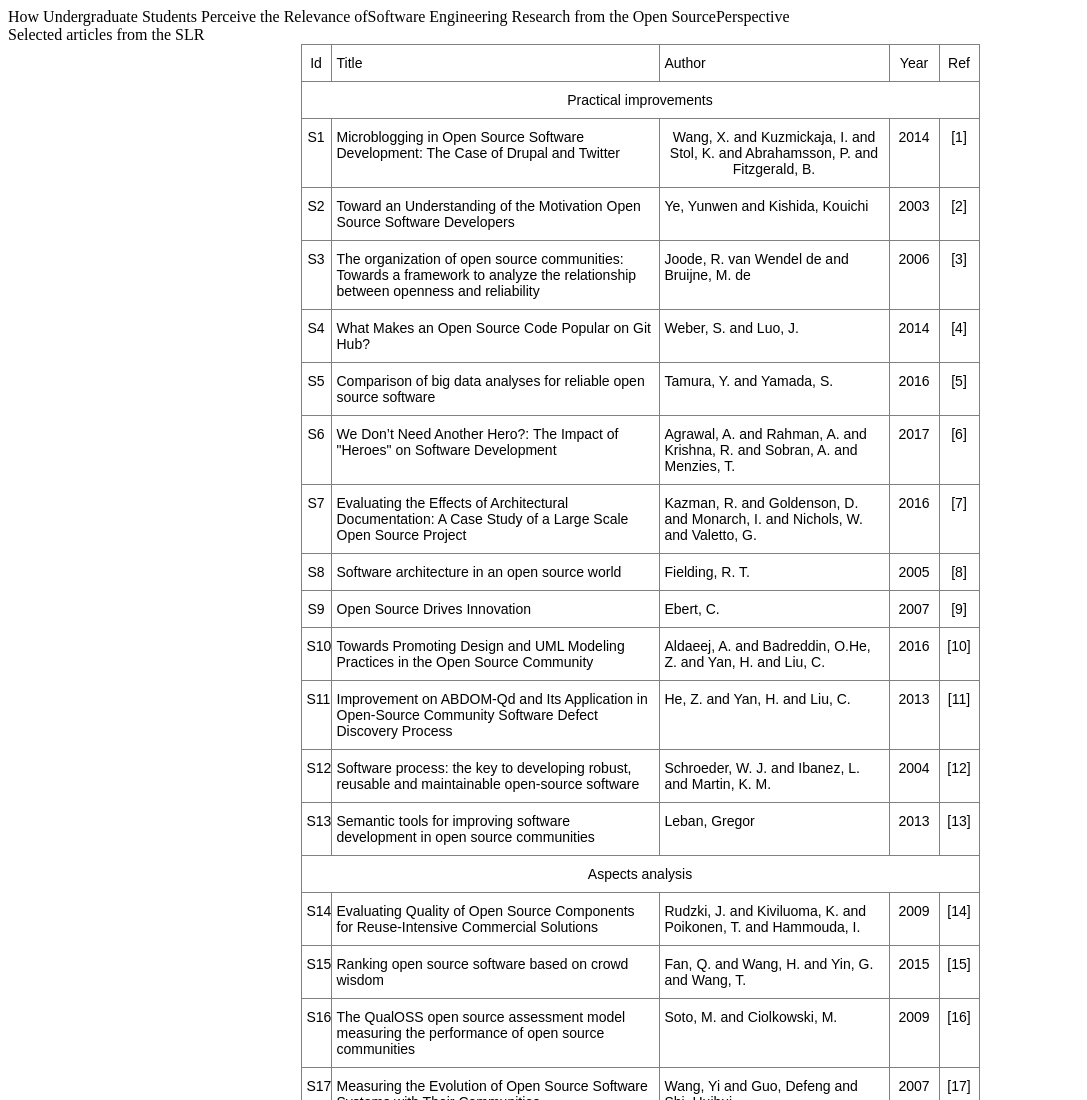
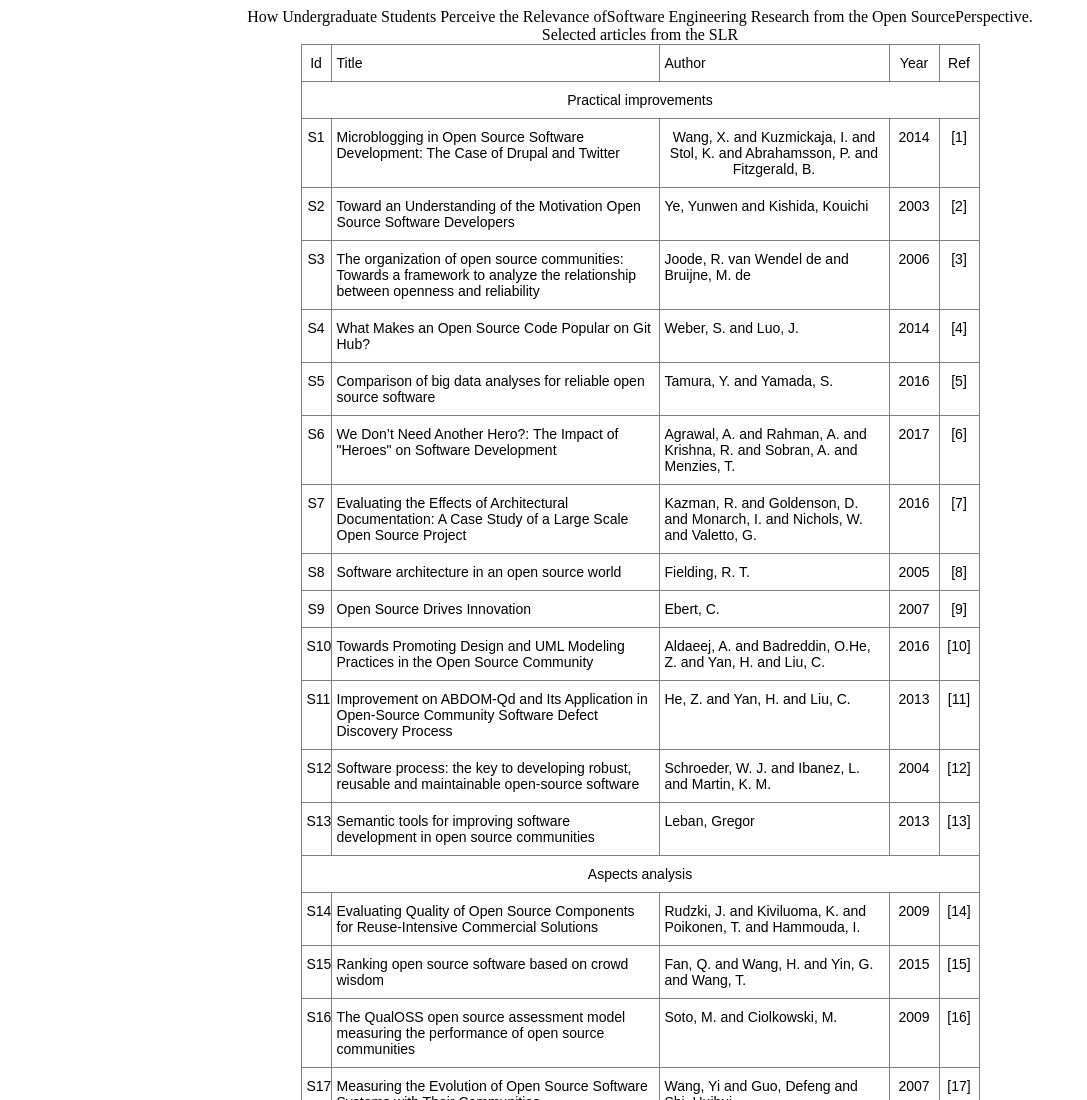
Before and after one commit to michelangelo246/michelangelo246.github.io, a plain HTML site: page index.html in a window 1280 px wide. Shown: the top 1100 px of the page, without its empty margins (0-1087 px from the left). Drawn offline with Linux system fonts and the light colour scheme.

Commit message:
Update index.html

```diff
--- a/index.html
+++ b/index.html
@@ -5,9 +5,12 @@
 <title>
 SLR
 </title>
-How Undergraduate Students Perceive the Relevance ofSoftware Engineering Research from the Open SourcePerspective
-<br>
-Selected articles from the SLR
+
+<div style="text-align:center">
+	How Undergraduate Students Perceive the Relevance ofSoftware Engineering Research from the Open SourcePerspective.
+	<br>
+	Selected articles from the SLR
+</div>
 
 </head>
 <body>
```
